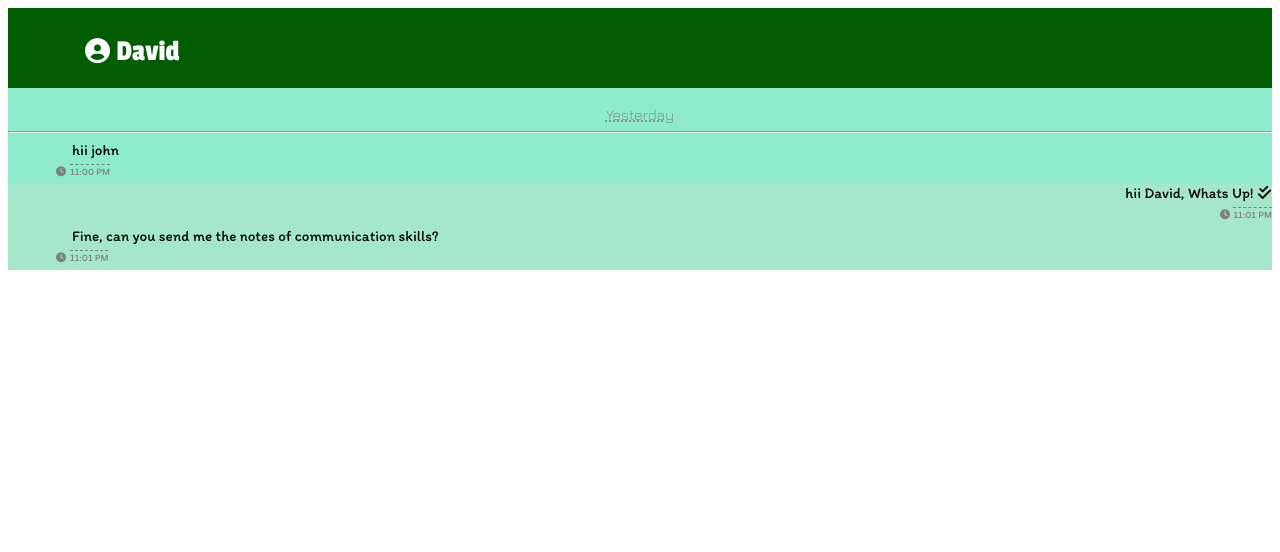
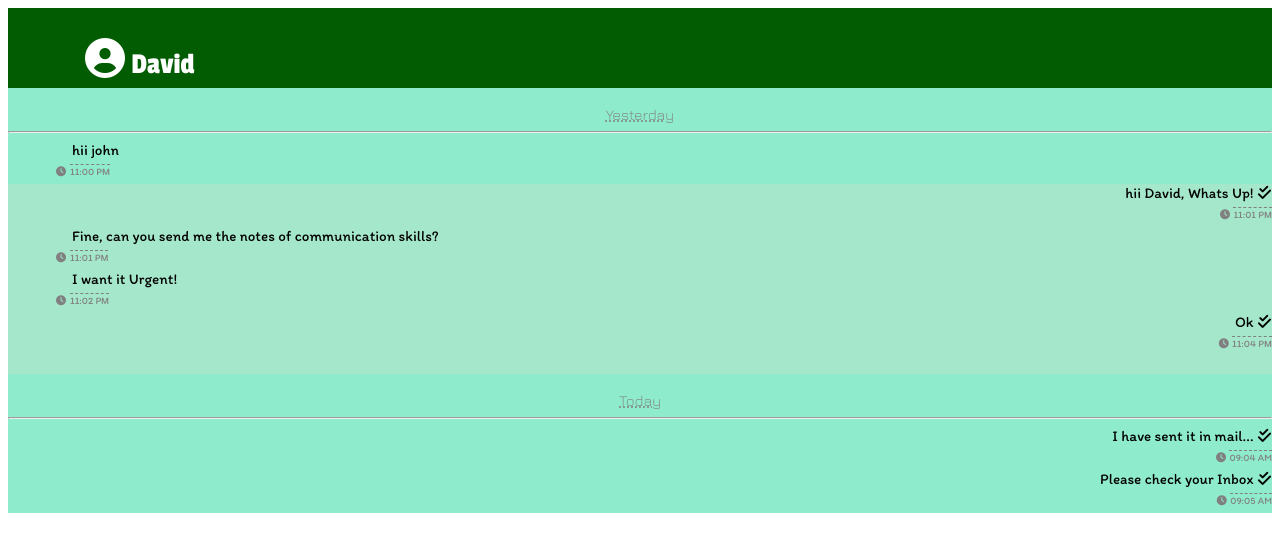
Before and after one commit to Azi-mx/CSS-Lectures, a plain HTML site: page CSS/Project-1/index.html in a window 1280 px wide. Drawn offline with nearby package versions, Linux system fonts and the light colour scheme.

Commit message:
changes again to complete

```diff
--- a/CSS/Project-1/index.html
+++ b/CSS/Project-1/index.html
@@ -28,6 +28,30 @@
     <div class="d8">
         <span class="d4">Fine, can you send me the notes of communication skills?<br></span><i id="d5" class="fa-solid fa-clock"></i> <span id="d6">11:01 PM</span><br>
     </div>
+    <div class="d8">
+        <span class="d4">I want it Urgent!<br></span><i id="d5" class="fa-solid fa-clock"></i> <span id="d6">11:02 PM</span><br>
+    </div>
+    <div class="d7">Ok
+        <i class="fa-sharp fa-solid fa-check-double"></i><br>
+        <i id="d5" class="fa-solid fa-clock"></i> <span id="d6">11:04 PM</span><br>
+    </div>
+    <br>
+    <div class="d2">
+        <br><span class="d3"><center>Today</center></span>
+        <hr>
+        <div class="d7">I have sent it in mail...
+            <i class="fa-sharp fa-solid fa-check-double"></i><br>
+            <i id="d5" class="fa-solid fa-clock"></i> <span id="d6">09:04 AM</span><br>
+
+        </div>
+        <div class="d7">Please check your Inbox
+            <i class="fa-sharp fa-solid fa-check-double"></i><br>
+            <i id="d5" class="fa-solid fa-clock"></i> <span id="d6">09:05 AM</span><br>
+
+        </div>
+    </div>
+
+
 </div>
 </body>
 </html>
--- a/CSS/Project-1/style.css
+++ b/CSS/Project-1/style.css
@@ -1,5 +1,6 @@
 .d-1{
     background-color:#a5e7cb;
+    height: 100%;
 }
 .d0
 {
@@ -11,7 +12,7 @@
 }
 #d1
 {
-    font-size: 25px;
+    font-size: 40px;
     margin-left: 77px;
     margin-top: 30px;
 }
```
